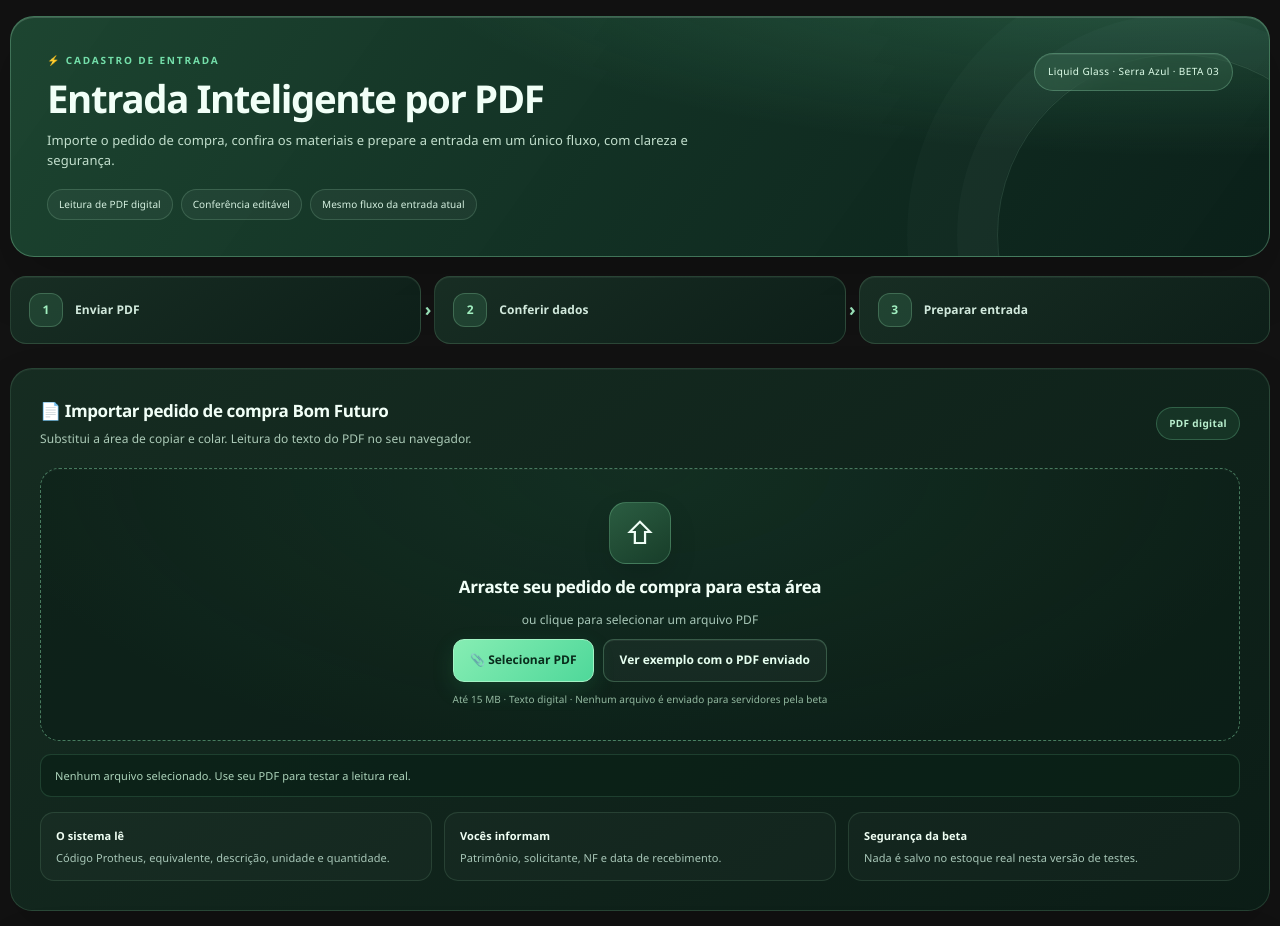
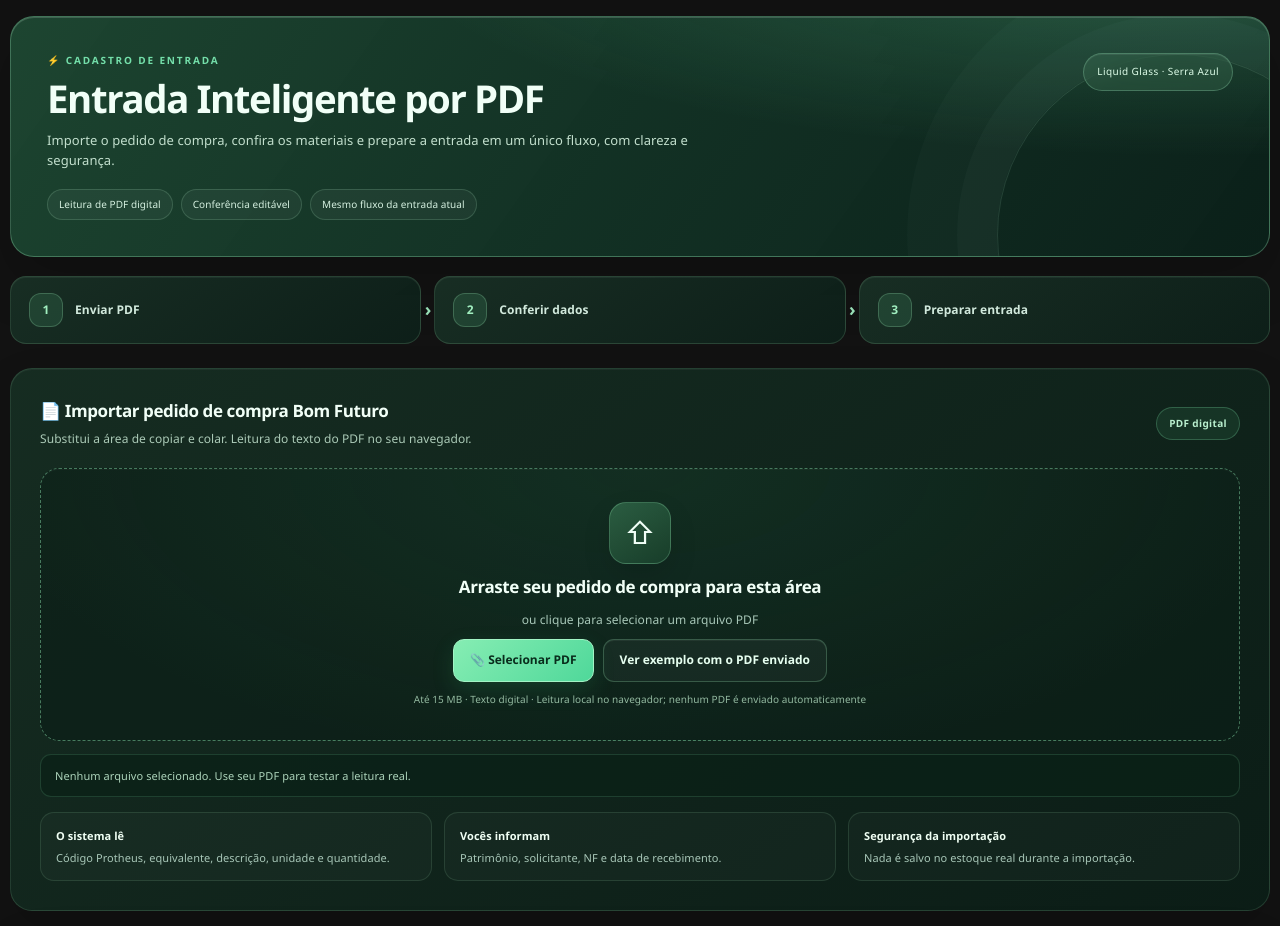
Before and after one commit to ngcyuri/serra-azul-bf, a plain HTML site: page entrada-inteligente-pdf.html in a window 1280 px wide. Shown: the top 926 px of the page. Drawn offline with Linux system fonts and the light colour scheme.

Commit message:
Finaliza interface Entrada Inteligente PDF e remove apresentação beta

```diff
--- a/entrada-inteligente-pdf.html
+++ b/entrada-inteligente-pdf.html
@@ -1,6 +1,6 @@
 <!DOCTYPE html>
 
-<html lang="pt-BR"><head><meta charset="utf-8"/><meta content="width=device-width, initial-scale=1" name="viewport"/><title>Serra Azul BF | Entrada Inteligente PDF · BETA 02.1</title>
+<html lang="pt-BR"><head><meta charset="utf-8"/><meta content="width=device-width, initial-scale=1" name="viewport"/><title>Serra Azul BF | Entrada Inteligente PDF · VERSÃO OFICIAL</title>
 <style>
 :root{
   color-scheme:dark;
@@ -129,7 +129,7 @@ tr.flag td{background:#4a3a251a}.empty{display:grid;justify-items:center;gap:8px
 @media(max-width:780px){.layout{grid-template-columns:1fr}aside{display:none}.top{padding:14px 17px}.brand{font-size:19px}main{padding:17px}.section{padding:15px 14px}.fields,.summary,.helper-cards,.upload-hints{grid-template-columns:1fr}.hero{padding:18px}.hero h1{font-size:22px}.steps{display:none}.drop strong{font-size:16px}.table-topbar{align-items:flex-start}}
 
 /* =============================================================
-   BETA 03 • POLIMENTO VISUAL — sem alterar a lógica de leitura
+   VERSÃO OFICIAL • POLIMENTO VISUAL — sem alterar a lógica de leitura
    ============================================================= */
 :root{
   --bg:#06110e;--bg2:#0a1914;--panel:#10241d;--panel-2:#142d24;
@@ -212,13 +212,13 @@ html,body{min-height:100%;background:transparent!important}
 main{padding:16px 10px 50px!important}
 .hero{margin-top:0}
 @media(max-width:780px){main{padding:8px 0 32px!important}}
-</style></head><body class="beta2"><div class="top"><div><span class="kicker">GESTÃO DE MATERIAIS · SERRA AZUL BF</span><div class="brand">Almoxarifado</div><small>Entrada Inteligente por PDF · acabamento premium</small></div><span class="tag">BETA 03 · TESTE LOCAL</span></div>
-<div class="layout"><aside><strong>ALMOXARIFADO</strong><small>PAINEL OPERACIONAL</small><nav><div class="item">📊 Painel Operacional</div><div class="item">📦 Estoque Virtual</div><div class="item">📁 Notas Finalizadas</div><div class="item">🕒 Peças Antigas</div><div class="item active">✚ Cadastro de Entrada</div><div class="item">🔎 Consulta de Mercadorias</div></nav><footer>Versão de demonstração BETA 03.<p>Sem login, sem banco de dados e sem gravação no Supabase. O objetivo aqui é validar leitura e conferência visual.</p></footer></aside>
-<main><header class="hero"><div><span class="kicker">⚡ CADASTRO DE ENTRADA</span><h1>Entrada Inteligente por PDF</h1><p>Importe o pedido de compra, confira os materiais e prepare a entrada em um único fluxo, com clareza e segurança.</p><div class="hero-features"><span>Leitura de PDF digital</span><span>Conferência editável</span><span>Mesmo fluxo da entrada atual</span></div></div><span class="pill">Liquid Glass · Serra Azul · BETA 03</span></header>
+</style></head><body class="beta2"><div class="top"><div><span class="kicker">GESTÃO DE MATERIAIS · SERRA AZUL BF</span><div class="brand">Almoxarifado</div><small>Entrada Inteligente por PDF · acabamento premium</small></div><span class="tag">ENTRADA INTELIGENTE PDF</span></div>
+<div class="layout"><aside><strong>ALMOXARIFADO</strong><small>PAINEL OPERACIONAL</small><nav><div class="item">📊 Painel Operacional</div><div class="item">📦 Estoque Virtual</div><div class="item">📁 Notas Finalizadas</div><div class="item">🕒 Peças Antigas</div><div class="item active">✚ Cadastro de Entrada</div><div class="item">🔎 Consulta de Mercadorias</div></nav><footer>Versão de demonstração VERSÃO OFICIAL.<p>Sem login, sem banco de dados e sem gravação no Supabase. O objetivo aqui é validar leitura e conferência visual.</p></footer></aside>
+<main><header class="hero"><div><span class="kicker">⚡ CADASTRO DE ENTRADA</span><h1>Entrada Inteligente por PDF</h1><p>Importe o pedido de compra, confira os materiais e prepare a entrada em um único fluxo, com clareza e segurança.</p><div class="hero-features"><span>Leitura de PDF digital</span><span>Conferência editável</span><span>Mesmo fluxo da entrada atual</span></div></div><span class="pill">Liquid Glass · Serra Azul</span></header>
 <div class="steps"><div class="step"><span class="number">1</span> Enviar PDF</div><div class="step"><span class="number">2</span> Conferir dados</div><div class="step"><span class="number">3</span> Preparar entrada</div></div>
 <section class="section"><div class="section-heading"><div><h2>📄 Importar pedido de compra Bom Futuro</h2><p class="muted">Substitui a área de copiar e colar. Leitura do texto do PDF no seu navegador.</p></div><span class="tag">PDF digital</span></div>
-<div aria-label="Selecionar PDF para leitura" class="drop" id="dropzone" role="button" tabindex="0"><div class="file-icon">⇧</div><strong>Arraste seu pedido de compra para esta área</strong><span class="muted">ou clique para selecionar um arquivo PDF</span><div class="actions"><button class="btn primary" id="choose" type="button">📎 Selecionar PDF</button><button class="btn subtle" id="demo" type="button">Ver exemplo com o PDF enviado</button></div><div class="small-note">Até 15 MB · Texto digital · Nenhum arquivo é enviado para servidores pela beta</div></div>
-<input accept="application/pdf,.pdf" class="hidden-file" id="file" type="file"/><div aria-live="polite" class="status" id="fileInfo">Nenhum arquivo selecionado. Use seu PDF para testar a leitura real.</div><div class="upload-hints"><div class="hint-card"><strong>O sistema lê</strong><span>Código Protheus, equivalente, descrição, unidade e quantidade.</span></div><div class="hint-card"><strong>Vocês informam</strong><span>Patrimônio, solicitante, NF e data de recebimento.</span></div><div class="hint-card"><strong>Segurança da beta</strong><span>Nada é salvo no estoque real nesta versão de testes.</span></div></div>
+<div aria-label="Selecionar PDF para leitura" class="drop" id="dropzone" role="button" tabindex="0"><div class="file-icon">⇧</div><strong>Arraste seu pedido de compra para esta área</strong><span class="muted">ou clique para selecionar um arquivo PDF</span><div class="actions"><button class="btn primary" id="choose" type="button">📎 Selecionar PDF</button><button class="btn subtle" id="demo" type="button">Ver exemplo com o PDF enviado</button></div><div class="small-note">Até 15 MB · Texto digital · Leitura local no navegador; nenhum PDF é enviado automaticamente</div></div>
+<input accept="application/pdf,.pdf" class="hidden-file" id="file" type="file"/><div aria-live="polite" class="status" id="fileInfo">Nenhum arquivo selecionado. Use seu PDF para testar a leitura real.</div><div class="upload-hints"><div class="hint-card"><strong>O sistema lê</strong><span>Código Protheus, equivalente, descrição, unidade e quantidade.</span></div><div class="hint-card"><strong>Vocês informam</strong><span>Patrimônio, solicitante, NF e data de recebimento.</span></div><div class="hint-card"><strong>Segurança da importação</strong><span>Nada é salvo no estoque real durante a importação.</span></div></div>
 </section>
 <section class="section"><div class="section-heading"><div><h2>📋 Informações da entrada</h2><p class="muted">Preenchidas manualmente por quem recebe os produtos.</p></div></div>
 <div class="fields"><div class="field"><label for="pat">Patrimônio <span class="required">*</span></label><input id="pat" maxlength="55" placeholder="Ex.: MAQ3392 / IMP99H6 / VEC1025"/></div><div class="field"><label for="solicitante">Solicitante <span class="required">*</span></label><input id="solicitante" maxlength="100" placeholder="Quem solicitou os materiais?"/></div><div class="field"><label for="nf">Número da NF <span class="required">*</span></label><input id="nf" maxlength="40" placeholder="NF real do recebimento"/></div><div class="field"><label for="date">Data de recebimento <span class="required">*</span></label><input id="date" type="date"/></div></div>
@@ -227,8 +227,8 @@ main{padding:16px 10px 50px!important}
 <div class="summary"><div class="metric"><small>Produtos encontrados</small><strong id="count">0</strong></div><div class="metric"><small>Quantidade total</small><strong id="qtyTotal">0</strong></div><div class="metric"><small>Pedido detectado</small><strong id="orderNumber" style="font-size:19px">—</strong></div></div>
 <div class="table-topbar"><div class="left">Revise os itens abaixo antes de preparar a entrada. Você pode editar qualquer linha ou incluir novos produtos manualmente.</div><div class="right"><button class="btn subtle" id="addRow" type="button">＋ Incluir produto</button></div></div><div class="table-wrap"><table><thead><tr><th style="width:45px">ITEM</th><th>CÓD. PROTHEUS</th><th>CÓD. EQUIVALENTE</th><th>DESCRIÇÃO</th><th>UNIDADE</th><th>QUANTIDADE</th><th></th></tr></thead><tbody id="products"><tr><td colspan="7"><div class="empty"><span style="font-size:28px">▤</span><strong>Adicione seu primeiro PDF</strong><span>Os produtos identificados aparecerão aqui para conferência.</span></div></td></tr></tbody></table></div>
 <div aria-live="polite" class="info warning hide" id="parseWarnings"></div><label class="check"><input id="checked" type="checkbox"/> Conferi os produtos, códigos e quantidades e estou pronto para preparar a entrada.</label>
-<div class="footer-actions"><div class="small-note">Nenhum item será gravado no estoque real nesta beta.</div><div class="actions"><button class="btn subtle" id="reset">Limpar</button><button class="btn" disabled="" id="csv">↓ Exportar CSV</button><button class="btn primary" disabled="" id="prepare">✓ Preparar entrada</button></div></div><div class="hide" id="output"></div></section>
-<section class="section"><h2>🔒 Regras desta beta</h2><p class="note muted">A leitura usa a biblioteca PDF.js carregada pelo navegador. PDFs digitais com texto selecionável podem ser interpretados; PDFs digitalizados exigirão OCR em uma versão posterior. Campos não reconhecidos são sinalizados para conferência. O botão <b>Preparar entrada</b> gera um rascunho JSON para teste e não cadastra produtos no Supabase, não realiza baixas e não altera o GitHub.</p></section>
+<div class="footer-actions"><div class="small-note">A importação não grava no estoque automaticamente.</div><div class="actions"><button class="btn subtle" id="reset">Limpar</button><button class="btn" disabled="" id="csv">↓ Exportar CSV</button><button class="btn primary" disabled="" id="prepare">✓ Preparar entrada</button></div></div><div class="hide" id="output"></div></section>
+<section class="section"><h2>🔒 Regras de conferência</h2><p class="note muted">A leitura usa a biblioteca PDF.js carregada pelo navegador. PDFs digitais com texto selecionável podem ser interpretados; PDFs digitalizados exigirão OCR em uma versão posterior. Campos não reconhecidos são sinalizados para conferência. O botão <b>Preparar entrada</b> transfere os produtos conferidos ao Cadastro de Entrada e permite baixar um rascunho JSON e não cadastra produtos no Supabase, não realiza baixas e não altera o GitHub.</p></section>
 </main></div>
 <script src="https://cdnjs.cloudflare.com/ajax/libs/pdf.js/3.11.174/pdf.min.js"></script>
 <script>
@@ -320,9 +320,9 @@ $('dropzone').addEventListener('drop',e=>readFile(e.dataTransfer.files[0]));
 function formData(){return {patrimonio:$('pat').value.trim().toUpperCase(),solicitante:$('solicitante').value.trim(),nf:$('nf').value.trim(),data_recebimento:$('date').value,pedido_compra:state.order,arquivo_origem:state.file||'Exemplo demonstrativo',origem:state.source,itens:state.rows.map(r=>({cod_int:String(r.protheus).trim(),cod_equivalente:String(r.equivalente).trim(),nome_produto:String(r.descricao).trim(),unidade:String(r.unidade).trim().toUpperCase(),qntd:Number(r.quantidade)}))}}
 function valid(f){if(!f.patrimonio||!f.solicitante||!f.nf||!f.data_recebimento)return 'Preencha patrimônio, solicitante, número da NF e data de recebimento.';if(!f.itens.length)return 'Não há produtos a preparar.';for(let i=0;i<f.itens.length;i++){const r=f.itens[i];if(!r.cod_int||!r.nome_produto||!r.unidade||!Number.isFinite(r.qntd)||r.qntd<=0)return 'Revise o item '+(i+1)+': código Protheus, descrição, unidade e quantidade são obrigatórios.'}return ''}
 function download(name,body,mime){const a=document.createElement('a'),url=URL.createObjectURL(new Blob([body],{type:mime}));a.href=url;a.download=name;a.click();setTimeout(()=>URL.revokeObjectURL(url),3000)}
-$('csv').onclick=()=>{const f=formData();if(!f.itens.length)return;const header=['Patrimônio','NF','Solicitante','Recebimento','Pedido de compra','Código Protheus','Equivalente','Descrição','Unidade','Quantidade'];const lines=[header,...f.itens.map(r=>[f.patrimonio,f.nf,f.solicitante,f.data_recebimento,f.pedido_compra,r.cod_int,r.cod_equivalente,r.nome_produto,r.unidade,r.qntd])];const str=lines.map(row=>row.map(v=>'"'+String(v??'').replace(/"/g,'""')+'"').join(';')).join('\r\n');download('Serra_Azul_Entrada_Inteligente_BETA_03.csv','\ufeff'+str,'text/csv;charset=utf-8')};
+$('csv').onclick=()=>{const f=formData();if(!f.itens.length)return;const header=['Patrimônio','NF','Solicitante','Recebimento','Pedido de compra','Código Protheus','Equivalente','Descrição','Unidade','Quantidade'];const lines=[header,...f.itens.map(r=>[f.patrimonio,f.nf,f.solicitante,f.data_recebimento,f.pedido_compra,r.cod_int,r.cod_equivalente,r.nome_produto,r.unidade,r.qntd])];const str=lines.map(row=>row.map(v=>'"'+String(v??'').replace(/"/g,'""')+'"').join(';')).join('\r\n');download('Serra_Azul_Entrada_Inteligente_OFICIAL.csv','\ufeff'+str,'text/csv;charset=utf-8')};
 $('prepare').onclick=()=>{const f=formData(),msg=valid(f);if(msg){$('output').classList.remove('hide');$('output').className='info alert';$('output').textContent=msg;return}if(!$('checked').checked){$('output').classList.remove('hide');$('output').className='info warning';$('output').textContent='Marque a confirmação de conferência antes de preparar a entrada.';return}
- const draft={versao:'Entrada Inteligente PDF BETA 03',status:'RASCUNHO_LOCAL_NAO_SALVO',...f};$('output').className='info';$('output').innerHTML='<strong>✓ Rascunho preparado com sucesso — sem gravar no estoque.</strong><br>Patrimônio '+escapeHtml(f.patrimonio)+' · NF '+escapeHtml(f.nf)+' · '+f.itens.length+' item(ns).<br><button class="btn primary" id="downloadJSON" style="margin-top:11px" type="button">↓ Baixar rascunho JSON</button>'; $('downloadJSON').onclick=()=>download('Serra_Azul_Rascunho_Entrada_BETA_03.json',JSON.stringify(draft,null,2),'application/json;charset=utf-8')};
+ const draft={versao:'Entrada Inteligente PDF VERSÃO OFICIAL',status:'RASCUNHO_PARA_CONFERENCIA',...f};$('output').className='info';$('output').innerHTML='<strong>✓ Produtos preparados para conferência — ainda não gravados no estoque.</strong><br>Patrimônio '+escapeHtml(f.patrimonio)+' · NF '+escapeHtml(f.nf)+' · '+f.itens.length+' item(ns).<br><button class="btn primary" id="downloadJSON" style="margin-top:11px" type="button">↓ Baixar rascunho JSON</button>'; $('downloadJSON').onclick=()=>download('Serra_Azul_Rascunho_Entrada_OFICIAL.json',JSON.stringify(draft,null,2),'application/json;charset=utf-8')};
 })();
 </script>
 <script>
```
